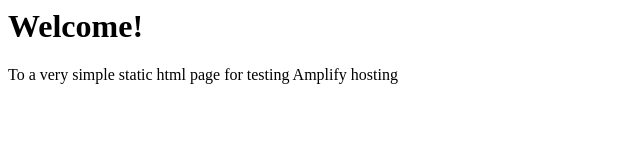
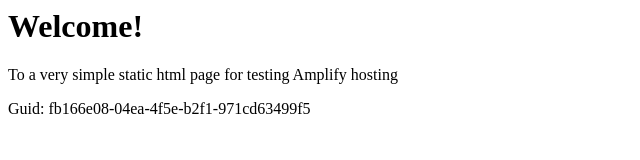
Before and after one commit to aws-aemilia-yul/Github-PR-Commit-Integration-Test-DoNotTouch-GitH-MJCD6L4M-v1-prod-ca-central-1, a website: page src/index.html in a window 1280 px wide. Shown: the whole page, without its empty margins (0-640 px from the left). Drawn offline with Linux system fonts and the light colour scheme.

Commit message:
commit from integ tests

```diff
--- a/src/index.html
+++ b/src/index.html
@@ -1,3 +1,5 @@
+
+
 <html lang="en">
 
 <head>
@@ -10,6 +12,6 @@
 <body>
     <h1>Welcome!</h1>
     <p>To a very simple static html page for testing Amplify hosting</p>
-</body>
+    <p>Guid: fb166e08-04ea-4f5e-b2f1-971cd63499f5</p></body>
 
 </html>
```
